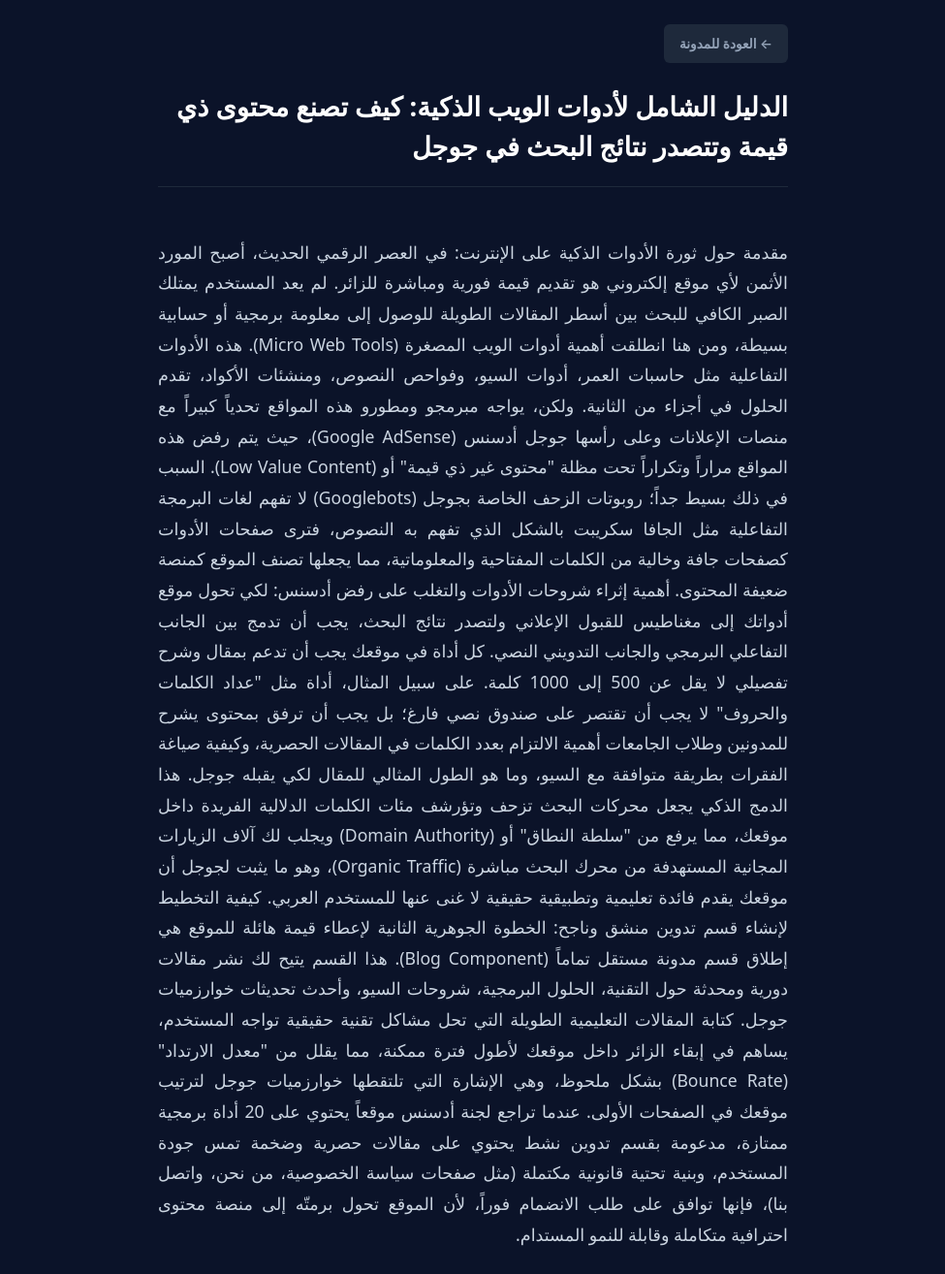
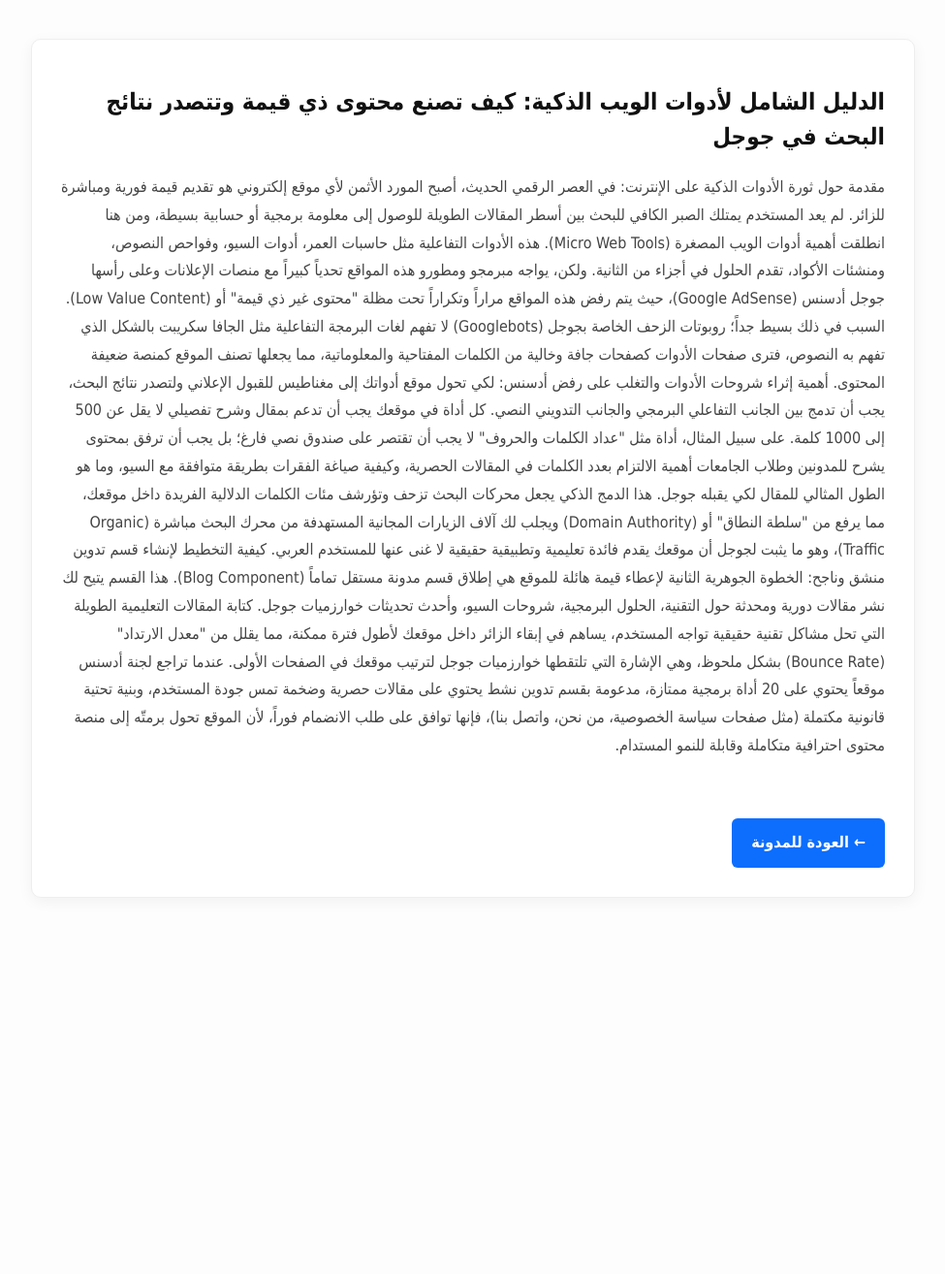
Before and after one commit to almasry00300/smart-tools-pro, a Flask app: page /blog/post/1 in a window 1280 px wide. Shown: the whole page at 97% size, without its empty margins (152-1127 px from the left). After the commit the page ends 926 px from the top, so only its background shows below. Run offline with Flask 3, Linux system fonts and the light colour scheme.

Commit message:
fix post page background white

```diff
--- a/templates/post.html
+++ b/templates/post.html
@@ -3,43 +3,28 @@
 <head>
     <meta charset="UTF-8">
     <meta name="viewport" content="width=device-width, initial-scale=1.0">
-    <title>{{ post.title }}</title>
+    <title>{{ post.title if post else 'عرض المقال' }}</title>
     <style>
-        * { box-sizing: border-box; margin: 0; padding: 0; font-family: system-ui, -apple-system, sans-serif; }
-        body { background-color: #0b1329; color: #f8fafc; padding: 25px 20px; line-height: 1.8; }
-        .container { max-width: 650px; margin: 0 auto; width: 100%; }
-        .nav-back { margin-bottom: 25px; }
-        .btn-back { text-decoration: none; color: #94a3b8; background: #1e293b; padding: 8px 16px; border-radius: 6px; font-size: 0.85rem; font-weight: 600; display: inline-block; transition: 0.2s; }
-        .btn-back:hover { background: #334155; color: #fff; }
-        h1 { font-size: 1.7rem; font-weight: 800; color: #ffffff; line-height: 1.5; margin-bottom: 20px; }
-        .article-content { font-size: 1.1rem; text-align: justify; white-space: pre-line; color: #cbd5e1; }
-
-        /* ستايل العناوين الفرعية والمقاطع والمقاطع المنظمة مع الخط الجانبي */
-        .article-content h2, .section-title {
-            font-size: 1.3rem;
-            color: #38bdf8;
-            margin: 30px 0 15px 0;
-            padding-right: 12px;
-            border-right: 4px solid #38bdf8;
-            font-weight: 800;
-            line-height: 1.5;
-        }
-        .article-content p { margin-bottom: 20px; color: #94a3b8; font-size: 1.05rem; }
+        body { font-family: Tahoma, sans-serif; background: #fdfdfd !important; color: #222 !important; padding: 20px; line-height: 1.9; margin: 0; }
+        .container { max-width: 850px; margin: 20px auto; background: #fff; padding: 30px; border-radius: 10px; box-shadow: 0 4px 15px rgba(0,0,0,0.05); border: 1px solid #eee; }
+        h1 { font-size: 24px; color: #111; margin-bottom: 20px; line-height: 1.5; }
+        p, div.content { font-size: 16px; color: #444; line-height: 1.8; }
+        .btn-back { display: inline-block; margin-top: 30px; text-decoration: none; color: #fff; background: #0d6efd; padding: 10px 20px; border-radius: 6px; font-weight: bold; }
+        .btn-back:hover { background: #0b5ed7; }
     </style>
 </head>
 <body>
     <div class="container">
-        <div class="nav-back">
-            <a href="/blog-speed" class="btn-back">← العودة للمدونة</a>
-        </div>
-
-        <article>
+        {% if post %}
             <h1>{{ post.title }}</h1>
-            <hr style="border: 0; border-top: 1px solid #1e293b; margin: 20px 0;">
-            <div class="article-content">
+            <div class="content">
                 {{ post.content | safe }}
             </div>
-        </article>
+        {% else %}
+            <h1>المقال غير موجود</h1>
+        {% endif %}
+        <br>
+        <a href="/blog" class="btn-back">← العودة للمدونة</a>
     </div>
 </body>
 </html>
```
